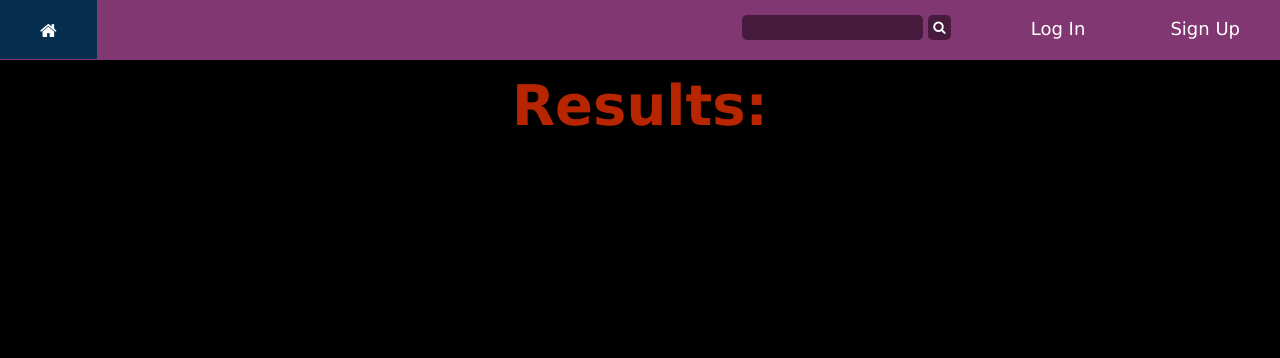
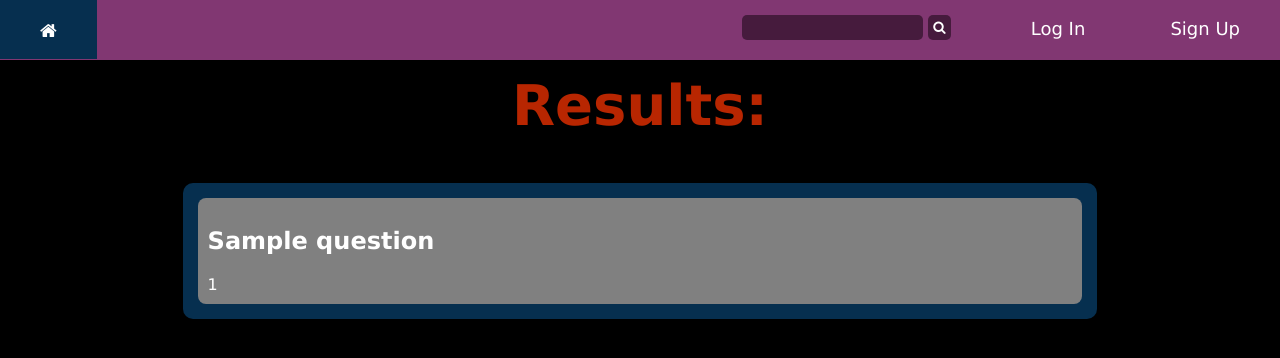
Before and after one commit to waidd280/my_blog_app, a Flask app: template app/templates/search_results.html in a window 1280 px wide. Shown: the top 358 px of the page. Run offline with Flask 2, Linux system fonts and the light colour scheme; tables that the repository leaves empty hold one stand-in row (values such as "Sample post"); the template is opened without the code that fills it: values that come from a table or form of the project are taken from there, most other values are stand-ins (such as "Sample title", 1, 10 or a date in 2020).

Commit message:
Add functionality to search previous questions and show results

```diff
--- a/app/static/css/style.css
+++ b/app/static/css/style.css
@@ -198,3 +198,25 @@ body{
     border-radius: 5px;
     padding: 5px;
 }
+
+.search-result-container{
+    width: 70%;
+    background-color: #062F4F;
+    padding: 15px;
+    border-radius: 10px;
+    margin: 80px auto 40px auto;
+}
+
+.search-result{
+    background-color: gray;
+    padding: 10px;
+    border-radius: 8px;
+}
+
+.search-result{
+    text-decoration: none;
+}
+
+.question-link{
+    text-decoration: none;
+}
--- a/app/templates/search_results.html
+++ b/app/templates/search_results.html
@@ -2,4 +2,15 @@
 
 {% block body %}
 <h1 class="page-title">Results: </h1>
+
+<div class="search-result-container">
+    {% for result in results %}
+        <a class="question-link" href=/questions/{{result.id}}>
+            <div class="search-result">
+                <h2>{{ result.question_title }}</h2>
+                <span>{{ result.user_id }}</span>
+            </div>
+        </a>
+    {% endfor %}
+</div>
 {% endblock body%}
```
Also changed, not shown: app/site_routes.py (+9 -4 lines).
